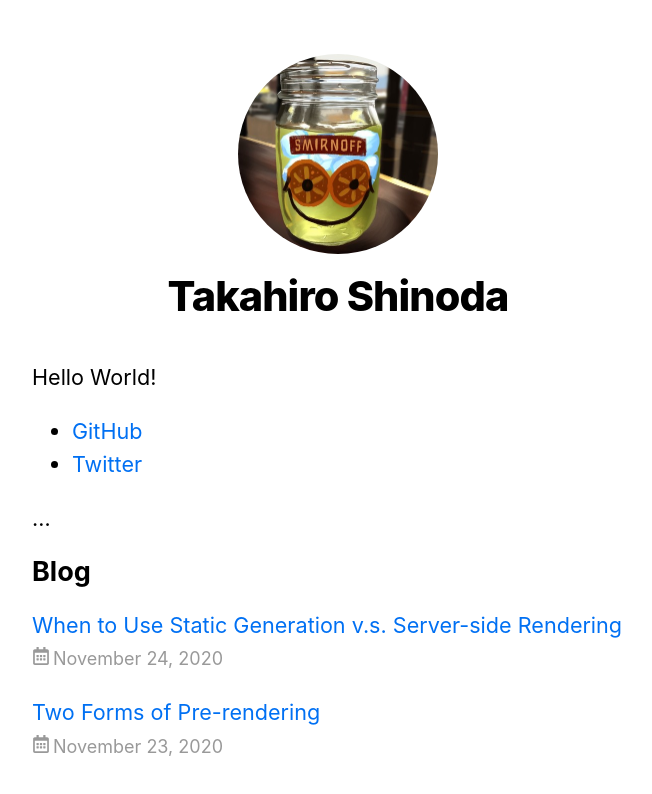
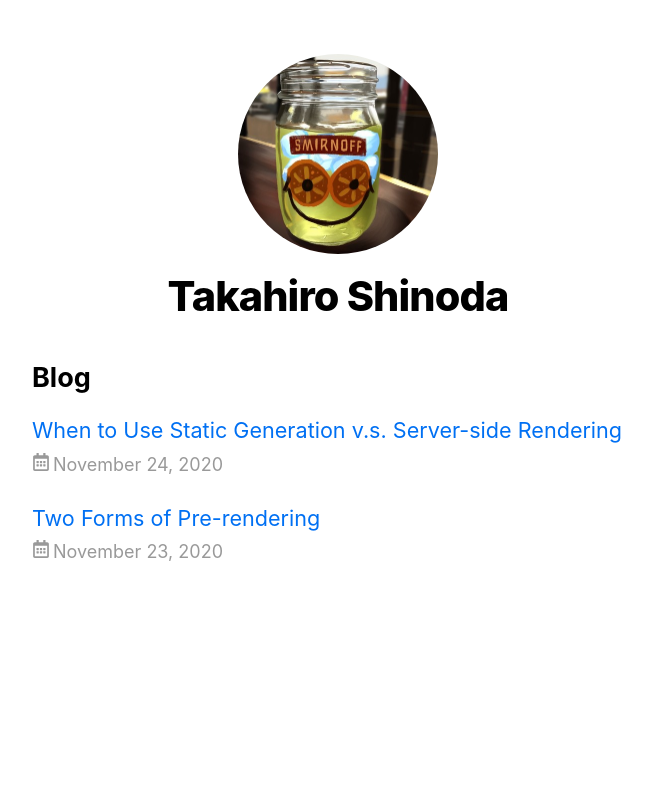
Before and after one commit to TakaShinoda/blog, a Next.js app: page / in a window 1280 px wide. Shown: the top 794 px of the page, without its empty margins (302-954 px from the left). Built offline with nearby package versions, Linux system fonts and the light colour scheme.

Commit message:
不要な部分を削除

```diff
--- a/pages/index.tsx
+++ b/pages/index.tsx
@@ -21,7 +21,7 @@ export default function Home({
       <Head>
         <title>{siteTitle}</title>
       </Head>
-      <section className={utilStyles.headingMd}>
+      {/* <section className={utilStyles.headingMd}>
         <p>Hello World!</p>
         <ul>
           <li>
@@ -43,8 +43,8 @@ export default function Home({
             </a>
           </li>
         </ul>
-      </section>
-      <section className={utilStyles.headingMd}>…</section>
+      </section> */}
+      {/* <section className={utilStyles.headingMd}>…</section> */}
       <section className={`${utilStyles.headingMd} ${utilStyles.padding1px}`}>
         <h2 className={utilStyles.headingLg}>Blog</h2>
         <ul className={utilStyles.list}>
```
